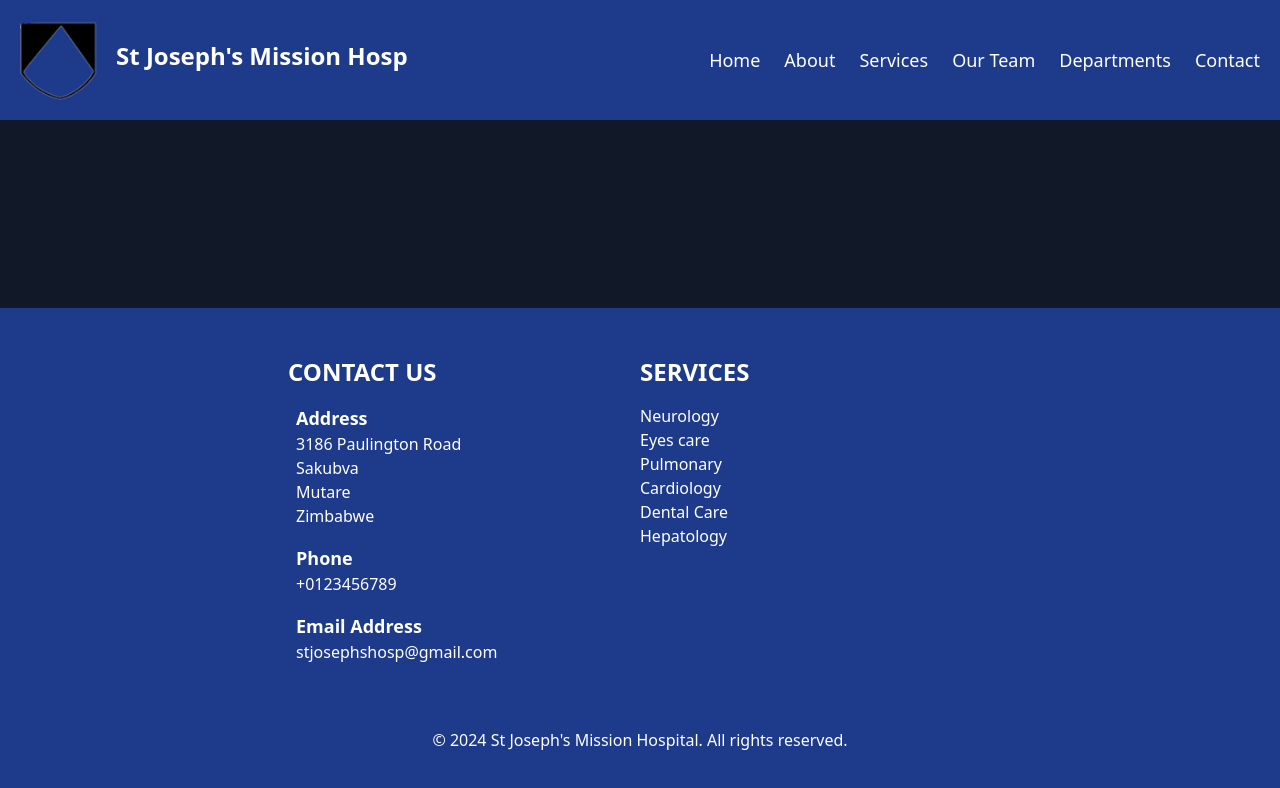
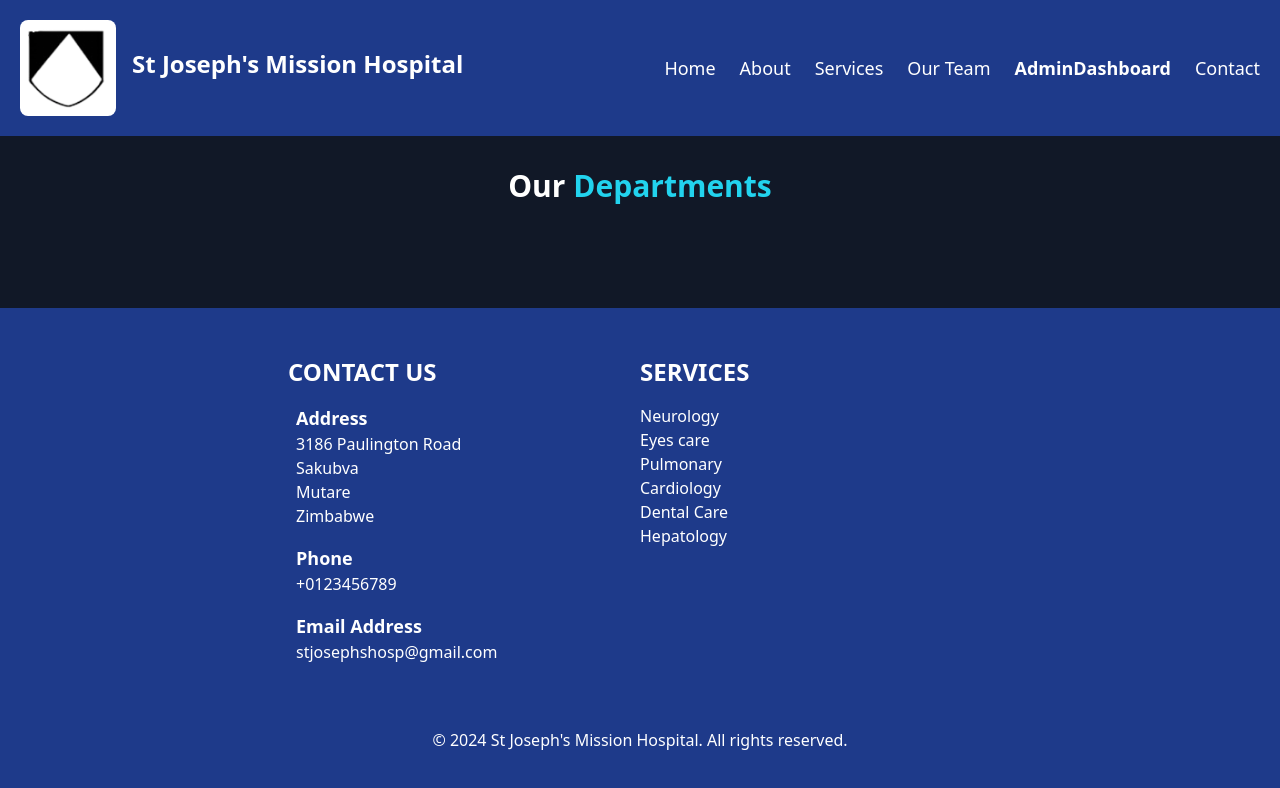
Before and after one commit to KumaloWilson/stjosephswebsite, a React (Vite) app: page /admindashboard in a window 1280 px wide. Shown: the top 788 px of the page. Built offline with nearby package versions, Linux system fonts and the light colour scheme.

Commit message:
now moving to admin dashboard

```diff
--- a/src/App.tsx
+++ b/src/App.tsx
@@ -6,7 +6,7 @@ import AboutUs from "./pages/AboutUs"
 import Teams from "./pages/Teams"
 import ContactMe from "./pages/ContactMe"
 import Services from "./pages/Services"
-import Departments from "./pages/Departments"
+import AdminDashboard from "./pages/AdminDashboard"
 
 
 function App() {
@@ -21,7 +21,7 @@ function App() {
           <Route path="/about" element={<AboutUs />} />
           <Route path="/services" element={<Services />} />
           <Route path="/team" element={<Teams />} />
-          <Route path="/departments" element={<Departments />} />
+          <Route path="/admindashboard" element={<AdminDashboard />} />
           <Route path="/contact" element={<ContactMe />} />
         </Routes>
       </div>
--- a/src/components/Navbar.tsx
+++ b/src/components/Navbar.tsx
@@ -2,6 +2,7 @@ import { useState } from 'react';
 import { Link, useLocation } from 'react-router-dom';
 import { FaBars, FaTimes } from 'react-icons/fa';
 import logoImg from '../assets/logo.png';
+import AdminDashboard from '../pages/AdminDashboard';
 
 const Navbar = () => {
   const location = useLocation();
@@ -25,8 +26,10 @@ const Navbar = () => {
           >
 
             <div className='flex items-center'>
-              <img src={logoImg} alt="logo" className="w-20 h-20 mr-4" />
-              <h1 className="text-2xl font-bold mb-2 text-white">St Joseph's Mission Hosp</h1>
+              <div className='bg-white mr-4 p-2 rounded-lg'>
+                <img src={logoImg} alt="logo" className="w-20 h-20" />
+              </div>
+              <h1 className="text-2xl font-bold mb-2 text-white">St Joseph's Mission Hospital</h1>
             </div>
           </Link>
 
@@ -80,10 +83,10 @@ const Navbar = () => {
             <Link
               to="/departments"
               className={
-                isCurrentTab('/departments') ? 'font-bold text-white text-lg' : 'transition duration-300 hover:font-bold hover:text-gray-500 hover:text-lg text-lg'
+                isCurrentTab('/admindashboard') ? 'font-bold text-white text-lg' : 'transition duration-300 hover:font-bold hover:text-gray-500 hover:text-lg text-lg'
               }
             >
-              Departments
+              AdminDashboard
             </Link>
 
             <Link
@@ -104,7 +107,7 @@ const Navbar = () => {
             <Link onClick={toggleMenu} to="/about" className="block py-2">About</Link>
             <Link onClick={toggleMenu} to="/services" className="block py-2">Services</Link>
             <Link onClick={toggleMenu} to="/team" className="block py-2">Doctors</Link>
-            <Link onClick={toggleMenu} to="/departments" className="block py-2">Departments</Link>
+            <Link onClick={toggleMenu} to="/admindashboard" className="block py-2">Departments</Link>
             <Link onClick={toggleMenu} to="/contact" className="block py-2">Contact</Link>
           </div>
         )}
--- a/src/pages/AdminDashboard.tsx
+++ b/src/pages/AdminDashboard.tsx
@@ -0,0 +1,19 @@
+
+
+const AdminDashboard = () => {
+
+    return (
+
+
+        <div className="p-8">
+            <h2 className="text-3xl font-bold mb-4 text-center">
+                <span className="text-white">Our </span><span className="text-cyan-400">Departments</span>
+            </h2>
+            <div className="grid grid-cols-1 md:grid-cols-2 lg:grid-cols-3 place-content-center gap-8 pt-4">
+
+            </div>
+        </div>
+    )
+}
+
+export default AdminDashboard
--- a/src/pages/Departments.tsx
+++ /dev/null
@@ -1,66 +0,0 @@
-import ProjectCard from '../components/ProjectCard'
-
-
-const mockProjects = [
-    {
-        id: '1',
-        title: 'Project 1',
-        shortDescription: 'Description for Project 1',
-        imageUrl: 'https://placekitten.com/300/200', // Replace with your actual image URL
-    },
-    {
-        id: '2',
-        title: 'Project 2',
-        shortDescription: 'Description for Project 2',
-        imageUrl: 'https://placekitten.com/300/208', // Replace with your actual image URL
-    },
-    {
-        id: '3',
-        title: 'Project 2',
-        shortDescription: 'Description for Project 2',
-        imageUrl: 'https://placekitten.com/300/202', // Replace with your actual image URL
-    },
-    {
-        id: '4',
-        title: 'Project 2',
-        shortDescription: 'Description for Project 2',
-        imageUrl: 'https://placekitten.com/300/203', // Replace with your actual image URL
-    },
-    {
-        id: '5',
-        title: 'Project 2',
-        shortDescription: 'Description for Project 2',
-        imageUrl: 'https://placekitten.com/300/204', // Replace with your actual image URL
-    },
-];
-
-const Departments = () => {
-
-    const renderProjects = mockProjects.map((project) => (
-        <ProjectCard
-            key={project.id}
-            id={project.id}
-            title={project.title}
-            shortDescription={project.shortDescription}
-            imageUrl={project.imageUrl}
-        />
-    ));
-
-    return (
-
-
-        <div className="p-8">
-            <h2 className="text-3xl font-bold mb-4 text-center">
-                <span className="text-white">Our </span><span className="text-cyan-400">Departments</span>
-            </h2>
-            <div className="grid grid-cols-1 md:grid-cols-2 lg:grid-cols-3 place-content-center gap-8 pt-4">
-
-                {
-                    renderProjects
-                }
-            </div>
-        </div>
-    )
-}
-
-export default Departments
```
